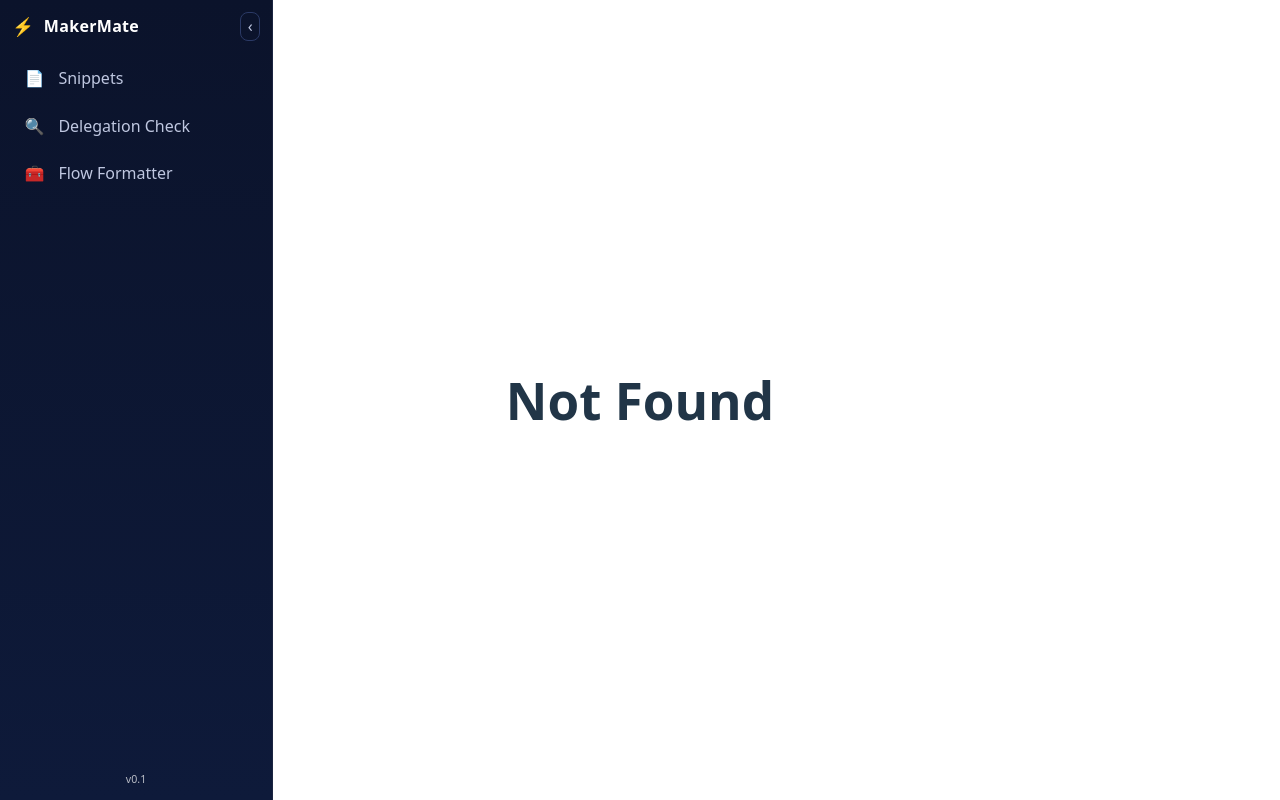
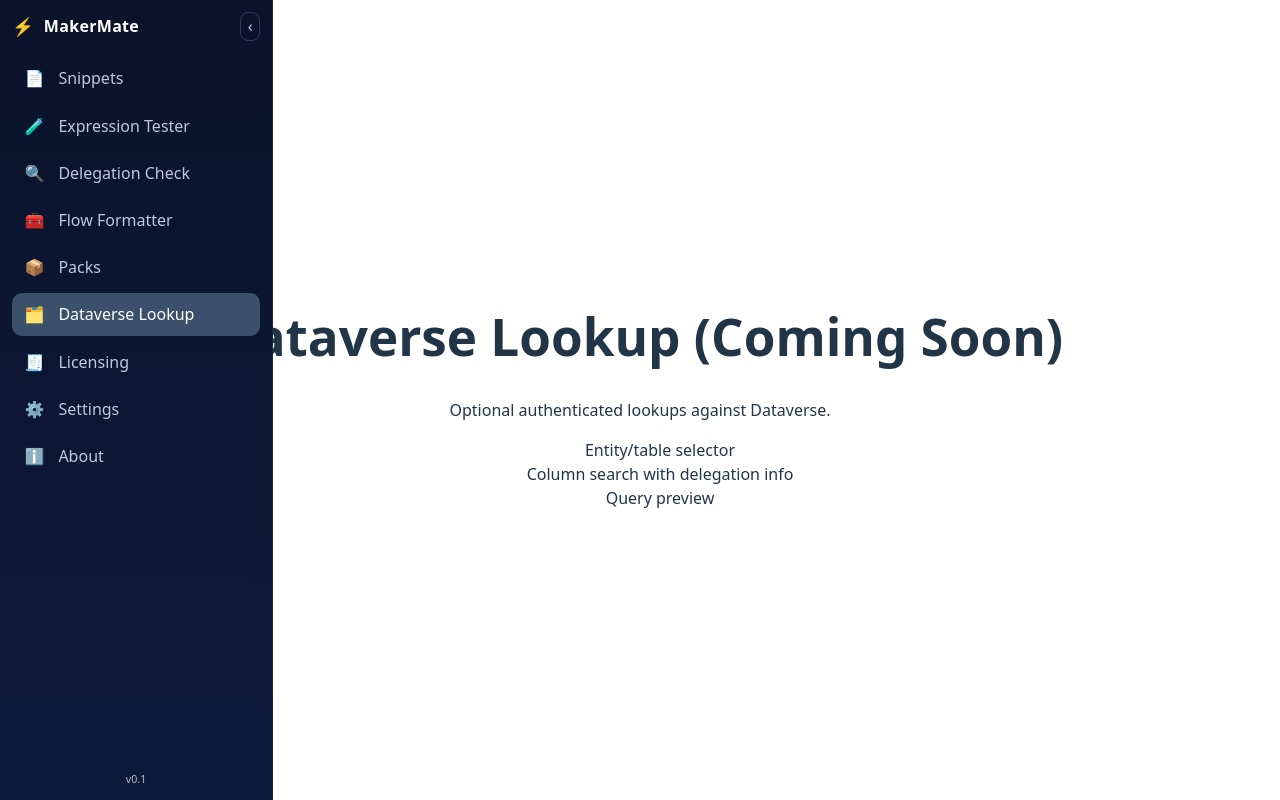
Before and after one commit to eek2020/PowerPlatformCompanion, a React (Vite) app in the folder web/: page /dataverse in a window 1280 px wide. Before the commit this address had no page. Built offline with nearby package versions, Linux system fonts and the light colour scheme.

Commit message:
feat(web): add placeholder pages (Expression, Licensing, Packs, Dataverse, Settings, About) and wire routes + sidebar links

```diff
--- a/web/src/App.tsx
+++ b/web/src/App.tsx
@@ -4,6 +4,12 @@ import { Routes, Route, Navigate } from 'react-router-dom'
 import SnippetsPage from './pages/SnippetsPage'
 import DelegationPage from './pages/DelegationPage'
 import FormatterPage from './pages/FormatterPage'
+import ExpressionPage from './pages/ExpressionPage'
+import LicensingPage from './pages/LicensingPage'
+import PacksPage from './pages/PacksPage'
+import DataversePage from './pages/DataversePage'
+import SettingsPage from './pages/SettingsPage'
+import AboutPage from './pages/AboutPage'
 
 function App() {
   return (
@@ -14,6 +20,12 @@ function App() {
         <Route path="/snippets" element={<SnippetsPage />} />
         <Route path="/delegation" element={<DelegationPage />} />
         <Route path="/formatter" element={<FormatterPage />} />
+        <Route path="/expression" element={<ExpressionPage />} />
+        <Route path="/licensing" element={<LicensingPage />} />
+        <Route path="/packs" element={<PacksPage />} />
+        <Route path="/dataverse" element={<DataversePage />} />
+        <Route path="/settings" element={<SettingsPage />} />
+        <Route path="/about" element={<AboutPage />} />
         <Route path="*" element={<main className="container"><h1>Not Found</h1></main>} />
       </Routes>
     </>
--- a/web/src/components/NavBar.tsx
+++ b/web/src/components/NavBar.tsx
@@ -27,6 +27,10 @@ export default function NavBar() {
           <span className="nav__icon">📄</span>
           <span className="nav__label">Snippets</span>
         </NavLink>
+        <NavLink to="/expression" className={({ isActive }) => isActive ? 'nav__item active' : 'nav__item'}>
+          <span className="nav__icon">🧪</span>
+          <span className="nav__label">Expression Tester</span>
+        </NavLink>
         <NavLink to="/delegation" className={({ isActive }) => isActive ? 'nav__item active' : 'nav__item'}>
           <span className="nav__icon">🔍</span>
           <span className="nav__label">Delegation Check</span>
@@ -35,6 +39,26 @@ export default function NavBar() {
           <span className="nav__icon">🧰</span>
           <span className="nav__label">Flow Formatter</span>
         </NavLink>
+        <NavLink to="/packs" className={({ isActive }) => isActive ? 'nav__item active' : 'nav__item'}>
+          <span className="nav__icon">📦</span>
+          <span className="nav__label">Packs</span>
+        </NavLink>
+        <NavLink to="/dataverse" className={({ isActive }) => isActive ? 'nav__item active' : 'nav__item'}>
+          <span className="nav__icon">🗂️</span>
+          <span className="nav__label">Dataverse Lookup</span>
+        </NavLink>
+        <NavLink to="/licensing" className={({ isActive }) => isActive ? 'nav__item active' : 'nav__item'}>
+          <span className="nav__icon">🧾</span>
+          <span className="nav__label">Licensing</span>
+        </NavLink>
+        <NavLink to="/settings" className={({ isActive }) => isActive ? 'nav__item active' : 'nav__item'}>
+          <span className="nav__icon">⚙️</span>
+          <span className="nav__label">Settings</span>
+        </NavLink>
+        <NavLink to="/about" className={({ isActive }) => isActive ? 'nav__item active' : 'nav__item'}>
+          <span className="nav__icon">ℹ️</span>
+          <span className="nav__label">About</span>
+        </NavLink>
       </nav>
       <div className="sidebar__footer">
         <small>v0.1</small>
--- /dev/null
+++ b/web/src/pages/AboutPage.tsx
@@ -0,0 +1,12 @@
+export default function AboutPage() {
+  return (
+    <main className="container">
+      <h1>About MakerMate</h1>
+      <p>Companion tools for Power Platform makers. This is an early MVP.</p>
+      <ul>
+        <li>Snippets, Delegation Checker, Flow Formatter</li>
+        <li>Planned: Expression Tester, Packs, Dataverse lookup, Licensing explain</li>
+      </ul>
+    </main>
+  )
+}
--- /dev/null
+++ b/web/src/pages/DataversePage.tsx
@@ -0,0 +1,13 @@
+export default function DataversePage() {
+  return (
+    <main className="container">
+      <h1>Dataverse Lookup (Coming Soon)</h1>
+      <p>Optional authenticated lookups against Dataverse.</p>
+      <ul>
+        <li>Entity/table selector</li>
+        <li>Column search with delegation info</li>
+        <li>Query preview</li>
+      </ul>
+    </main>
+  )
+}
--- /dev/null
+++ b/web/src/pages/ExpressionPage.tsx
@@ -0,0 +1,13 @@
+export default function ExpressionPage() {
+  return (
+    <main className="container">
+      <h1>Expression Tester (Coming Soon)</h1>
+      <p>Evaluate Power Fx expressions with sample data. Planned features:</p>
+      <ul>
+        <li>Inline evaluation and error messages</li>
+        <li>Sample record editor</li>
+        <li>Delegation awareness hints</li>
+      </ul>
+    </main>
+  )
+}
--- /dev/null
+++ b/web/src/pages/LicensingPage.tsx
@@ -0,0 +1,13 @@
+export default function LicensingPage() {
+  return (
+    <main className="container">
+      <h1>Licensing Explainer (Coming Soon)</h1>
+      <p>Understand licensing implications for Power Platform features.</p>
+      <ul>
+        <li>Scenario-based guidance</li>
+        <li>Links to official Microsoft docs</li>
+        <li>Estimator hints</li>
+      </ul>
+    </main>
+  )
+}
--- /dev/null
+++ b/web/src/pages/PacksPage.tsx
@@ -0,0 +1,13 @@
+export default function PacksPage() {
+  return (
+    <main className="container">
+      <h1>Content Packs (Coming Soon)</h1>
+      <p>Manage snippet packs, schemas, and examples.</p>
+      <ul>
+        <li>Browse installed packs</li>
+        <li>Validate against schemas</li>
+        <li>Import/export</li>
+      </ul>
+    </main>
+  )
+}
--- /dev/null
+++ b/web/src/pages/SettingsPage.tsx
@@ -0,0 +1,13 @@
+export default function SettingsPage() {
+  return (
+    <main className="container">
+      <h1>Settings (Coming Soon)</h1>
+      <p>Configure app preferences and experimental features.</p>
+      <ul>
+        <li>Theme and accessibility options</li>
+        <li>Experimental flags</li>
+        <li>Data sources and authentication</li>
+      </ul>
+    </main>
+  )
+}
```
